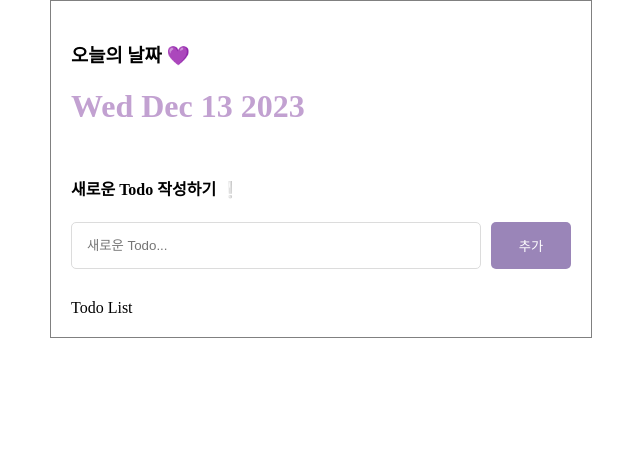
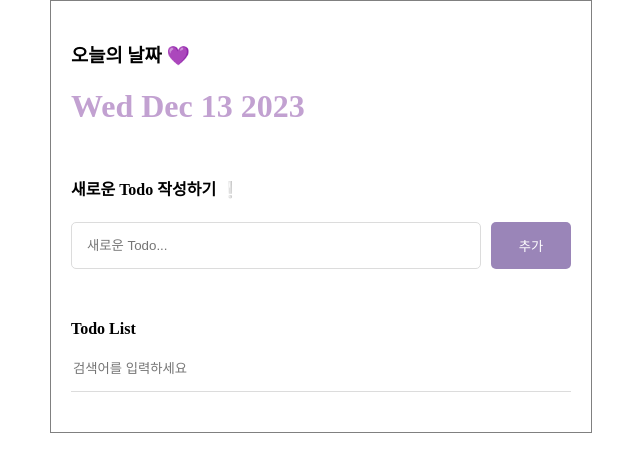
Before and after one commit to sojeong0302/todo, a React (Create React App) app: page / in a window 1280 px wide. Shown: the top 472 px of the page, without its empty margins (319-959 px from the left). Built offline with nearby package versions, Linux system fonts and the light colour scheme.

Commit message:
feat : Todo List 검색란 생성

```diff
--- a/src/App.js
+++ b/src/App.js
@@ -1,13 +1,14 @@
 import "./App.css";
 import Header from "./component/Header.js";
 import TodoEditor from "./component/TodoEditor.js";
+import TodoList from "./component/TodoList.js";
 
 function App() {
   return (
     <div className="App">
       <Header />
       <TodoEditor />
-      <div>Todo List</div>
+      <TodoList />
     </div>
   );
 }
--- a/src/component/TodoEditor.css
+++ b/src/component/TodoEditor.css
@@ -1,10 +1,10 @@
-.editor_wrapper {
+.TodoEditor .editor_wrapper {
   width: 100%;
   display: flex;
   gap: 10px;
 }
 
-input {
+.TodoEditor input {
   flex: 1;
   box-sizing: border-box;
   border: 1px solid rgb(220, 220, 220);
@@ -12,12 +12,12 @@
   padding: 15px;
 }
 
-input:focus {
+.TodoEditor input:focus {
   outline: none;
   border: 1px solid #9a85b8;
 }
 
-button {
+.TodoEditor button {
   cursor: pointer;
   width: 80px;
   border: none;
--- /dev/null
+++ b/src/component/TodoList.css
@@ -0,0 +1,14 @@
+.TodoList .searchbar {
+  margin-bottom: 20px;
+  width: 100%;
+  border: none;
+  border-bottom: 1px solid rgb(220, 220, 220);
+  box-sizing: border-box;
+  padding: top 15px;
+  padding-bottom: 15px;
+}
+
+.TodoList .searchbar:focus {
+  outline: none;
+  border-bottom: 1px solid #9a85b8;
+}
--- /dev/null
+++ b/src/component/TodoList.js
@@ -0,0 +1,11 @@
+import "./TodoList.css";
+
+const TodoList = () => {
+  return (
+    <div className="TodoList">
+      <h4>Todo List </h4>
+      <input className="searchbar" placeholder="검색어를 입력하세요" />
+    </div>
+  );
+};
+export default TodoList;
```
